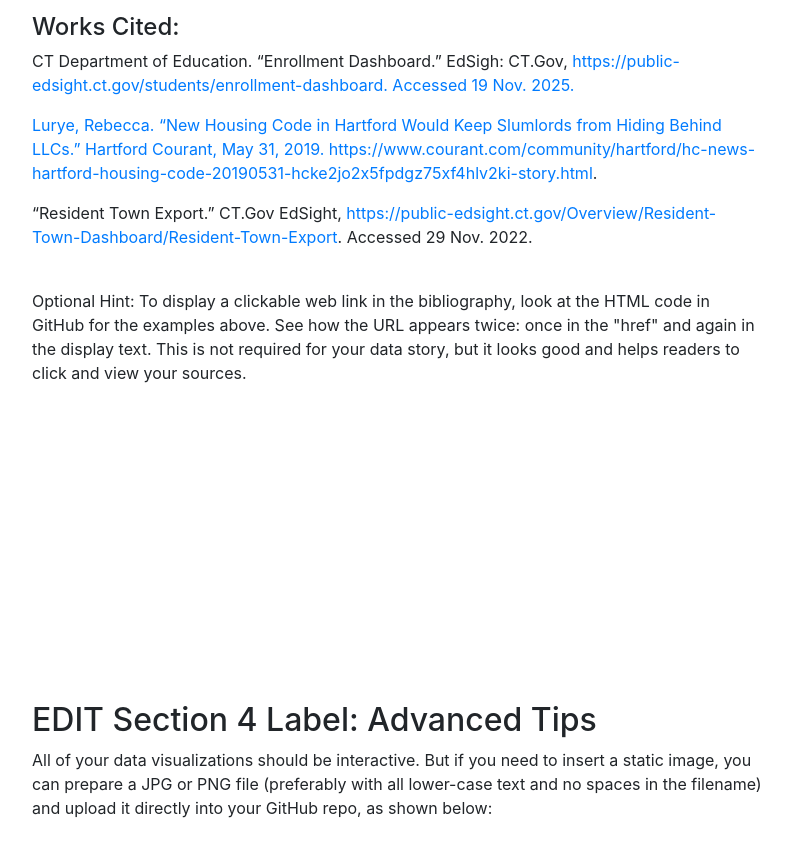
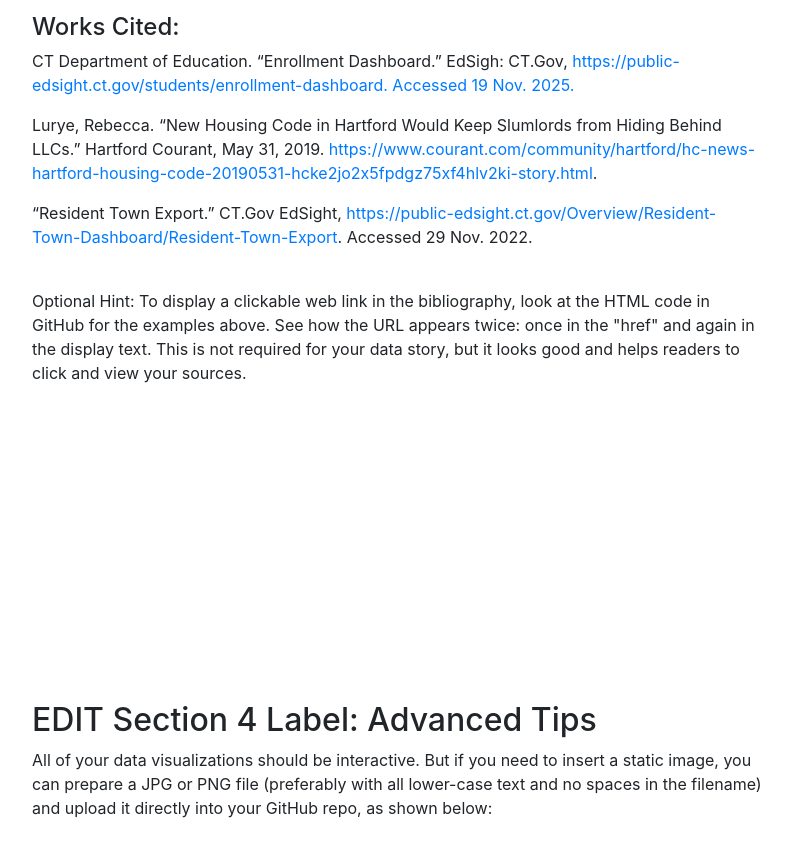
Before and after one commit to JRafael16/Practice-Data-Story, a plain HTML site: page index.html in a window 1280 px wide. Shown: the part 5091-5948 px from the top of the page, without its empty margins (243-1034 px from the left). Drawn offline with nearby package versions, Linux system fonts and the light colour scheme.

Commit message:
Update index.html

```diff
--- a/index.html
+++ b/index.html
@@ -142,7 +142,7 @@ This study looks at how SBHC’s are distributed among the 36 State Senate distr
 
           <h4>Works Cited:</h4>
 
-<p>CT Department of Education. “Enrollment Dashboard.” EdSigh: CT.Gov, <a href='https://public-edsight.ct.gov/students/enrollment-dashboard'>https://public-edsight.ct.gov/students/enrollment-dashboard. Accessed 19 Nov. 2025.</p>
+<p>CT Department of Education. “Enrollment Dashboard.” EdSigh: CT.Gov, <a href='https://public-edsight.ct.gov/students/enrollment-dashboard'>https://public-edsight.ct.gov/students/enrollment-dashboard. Accessed 19 Nov. 2025.<a/></p>
 
 
           <p>Lurye, Rebecca. “New Housing Code in Hartford Would Keep Slumlords from Hiding Behind LLCs.” Hartford Courant, May 31, 2019. <a href='https://www.courant.com/community/hartford/hc-news-hartford-housing-code-20190531-hcke2jo2x5fpdgz75xf4hlv2ki-story.html'>https://www.courant.com/community/hartford/hc-news-hartford-housing-code-20190531-hcke2jo2x5fpdgz75xf4hlv2ki-story.html</a>.</p>
```
